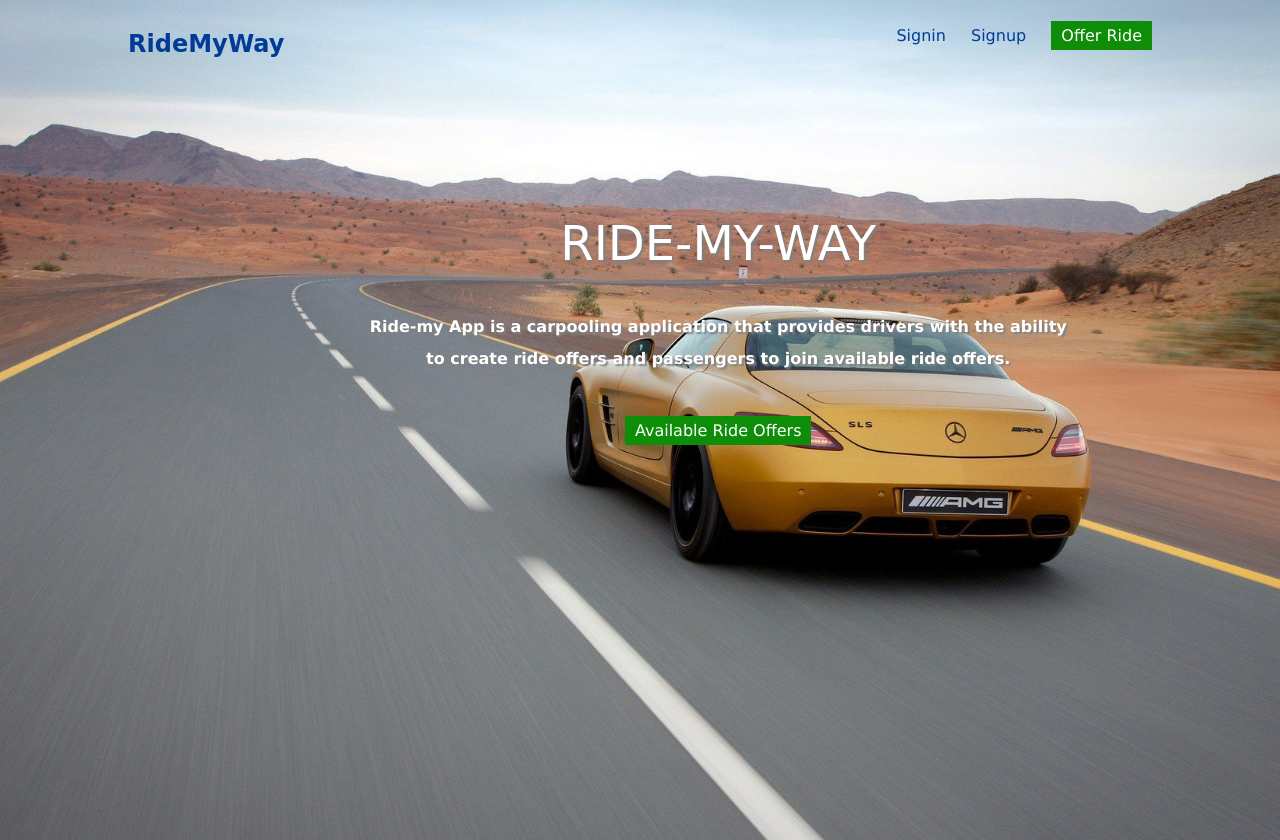
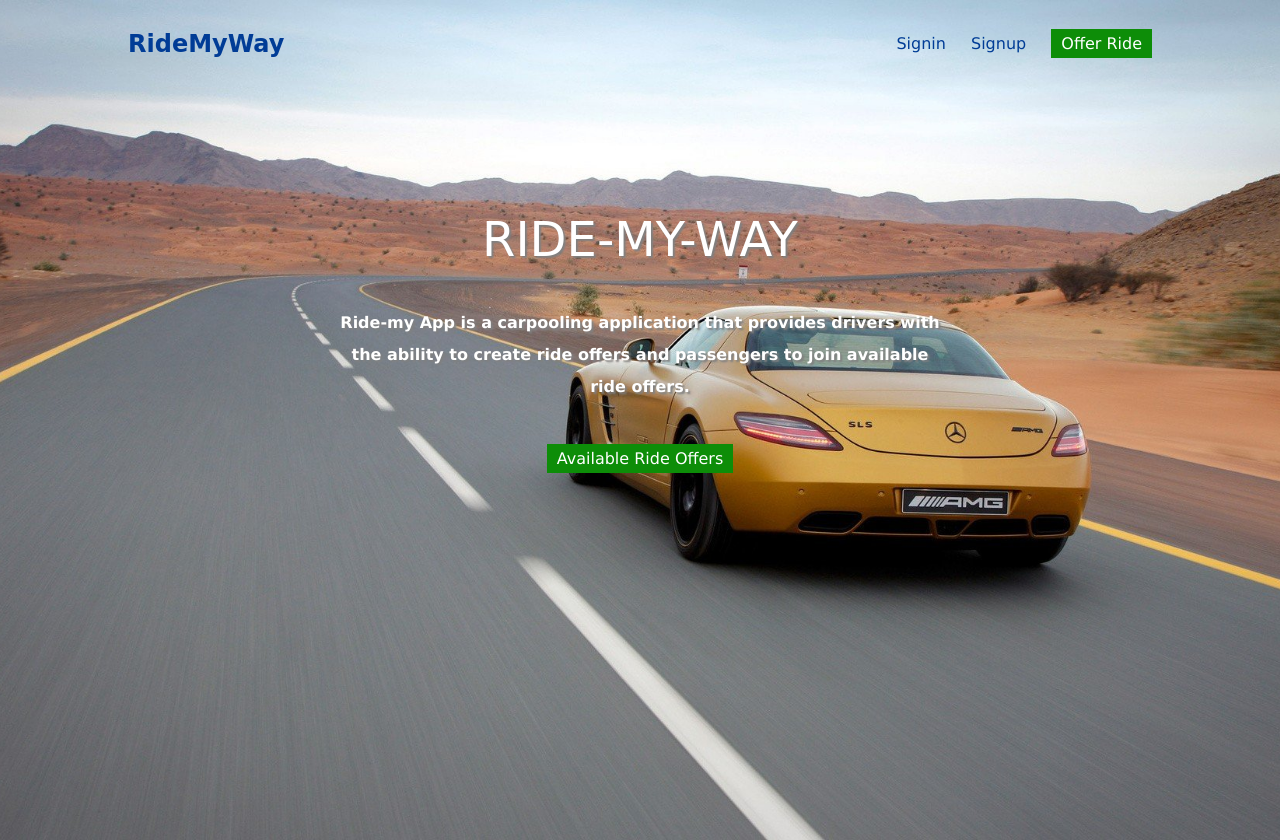
Before and after one commit to Luckzman/Ride-My-Way, a website: page UI/index.html in a window 1280 px wide. Shown: the top 840 px of the page. Drawn offline with Linux system fonts and the light colour scheme.

Commit message:
fix issues with style on homepage

```diff
--- a/UI/css/style.css
+++ b/UI/css/style.css
@@ -82,6 +82,10 @@ a {
     font-family: cursive;
     font-size: 24px;
     font-weight: 600;
+}
+
+.navbar nav {
+    padding: 8px 0;
 }
 
 .navbar li {
@@ -206,9 +210,14 @@ header .offer-ride-btn:hover, header .caption a:hover, main a:hover {
 
 header .caption {
     margin: auto;
-    width: 70%;
+    width: 100%;
     color: #fff;
     overflow: hidden;
+}
+
+header .caption .mx-auto{
+    width: 60%;
+    margin: auto;
 }
 
 header .caption h1{
--- a/UI/index.html
+++ b/UI/index.html
@@ -24,10 +24,12 @@
                 </nav>
             </div>
             <div class="caption text-center">
-                <h1>RIDE-MY-WAY</h1>
-                <p>Ride-my App is a carpooling application that provides drivers with the ability to create ride offers
-                    and passengers to join available ride offers.</p>
-                <a href="#rideOffers">Available Ride Offers</a>
+                <div class="mx-auto">
+                    <h1>RIDE-MY-WAY</h1>
+                    <p>Ride-my App is a carpooling application that provides drivers with the ability to create ride offers
+                        and passengers to join available ride offers.</p>
+                    <a href="#rideOffers">Available Ride Offers</a>
+                </div>
             </div>
         </div>
     </header>
```
Also changed, not shown: 1 other file.
